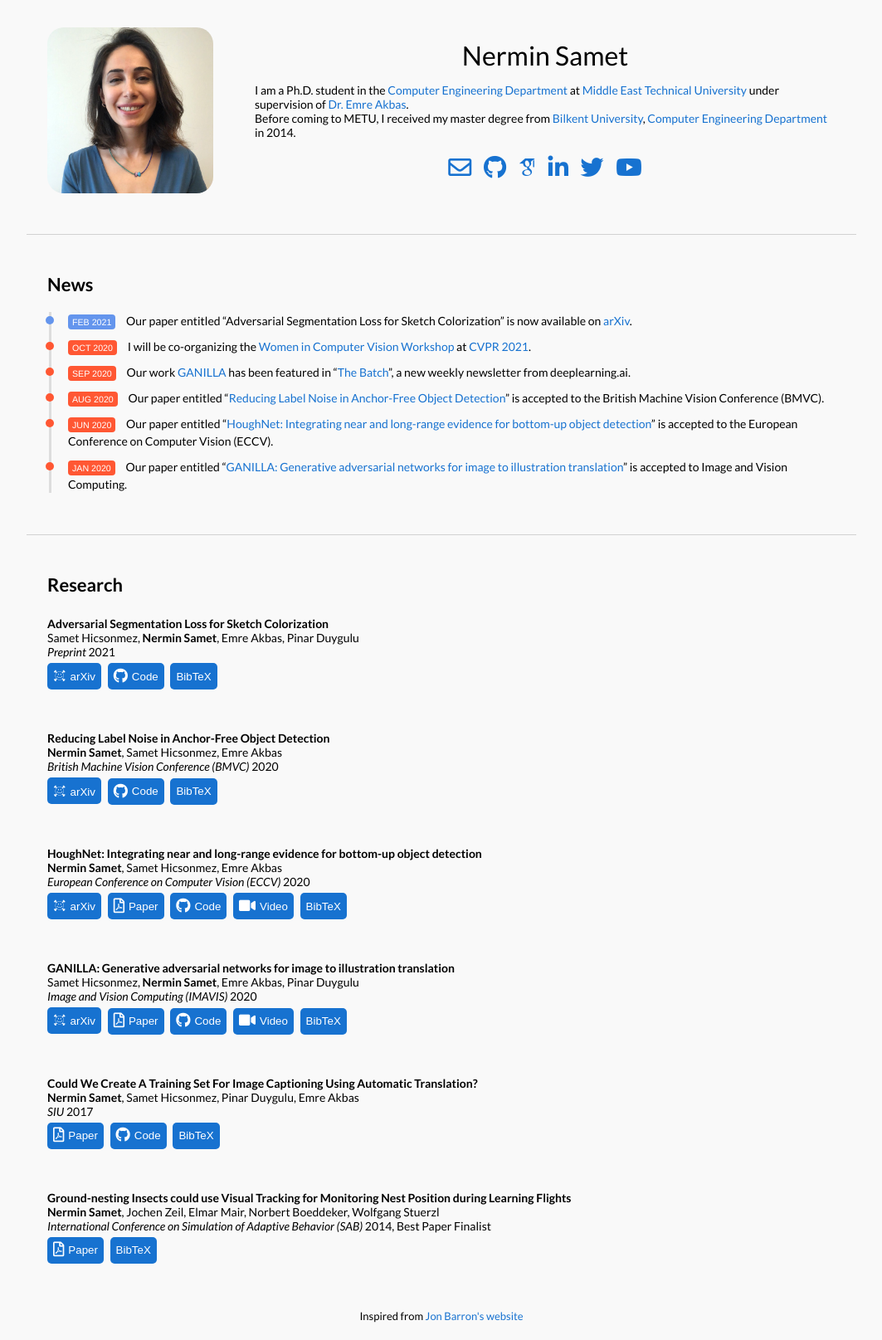
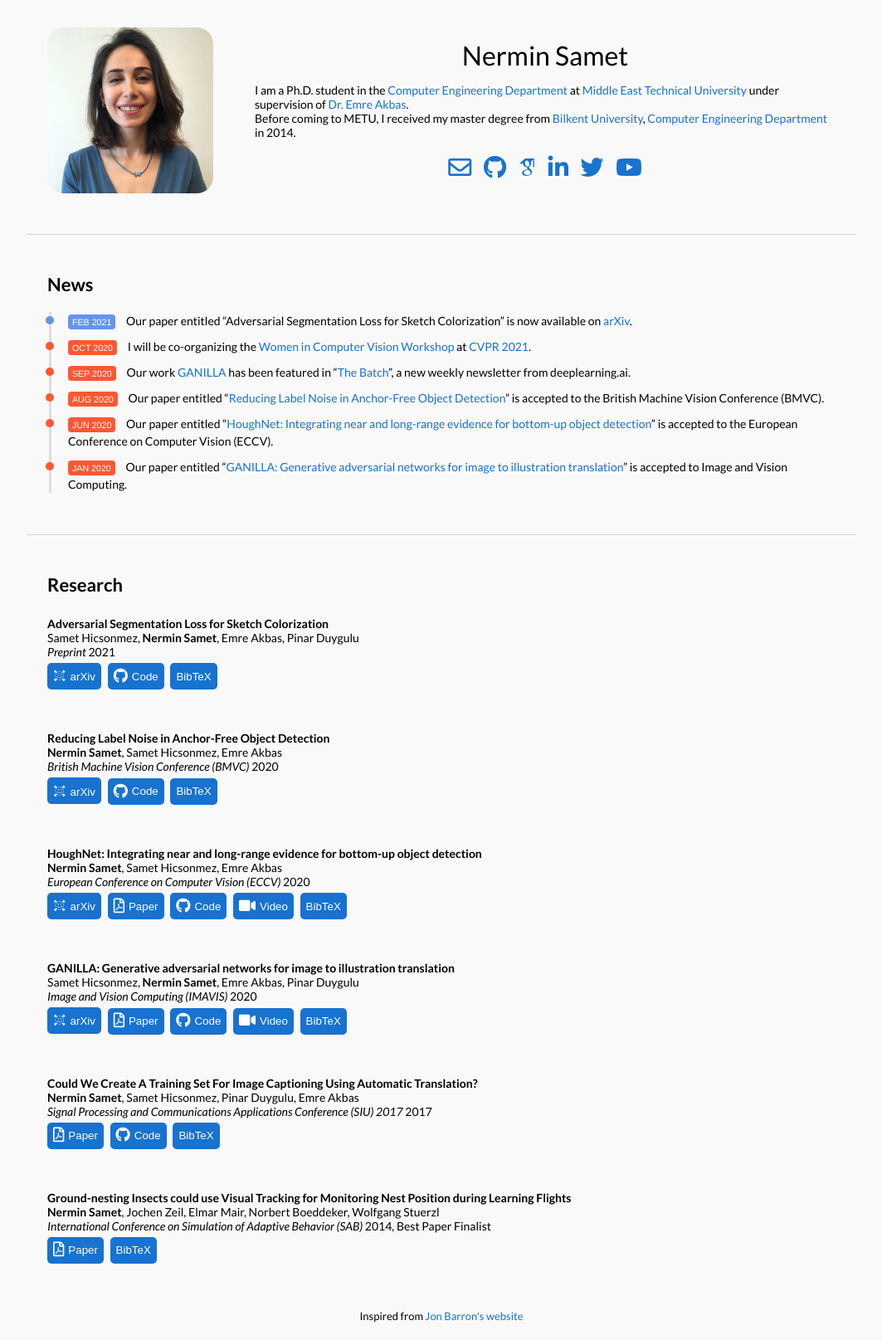
Before and after one commit to nerminsamet/nerminsamet.github.io, a Jekyll site: the page built from _posts/research/2021-02-01-advsegloss.markdown, in a window 1280 px wide. Shown: the whole page at 83% size, without its empty margins (108-1171 px from the left). Built offline with Jekyll 4.4.1, drawn with Linux system fonts in a browser that asks for light colours; some web fonts are replaced.

Commit message:
Update 2021-01-23-turkishcapt.markdown

```diff
--- a/_posts/research/2021-01-23-turkishcapt.markdown
+++ b/_posts/research/2021-01-23-turkishcapt.markdown
@@ -6,7 +6,7 @@ image: /images/draw.png
 categories: research
 author: "Nermin Samet"
 authors: "<strong>Nermin Samet</strong>, Samet Hicsonmez, Pinar Duygulu, Emre Akbas"
-venue: "SIU"
+venue: "Signal Processing and Communications Applications Conference (SIU) 2017"
 code: https://github.com/giddyyupp/turkish-image-captioning
 paper: http://users.metu.edu.tr/snermin/papers/siu2017.pdf
 bib: bib/turkishcapt.bib
```
